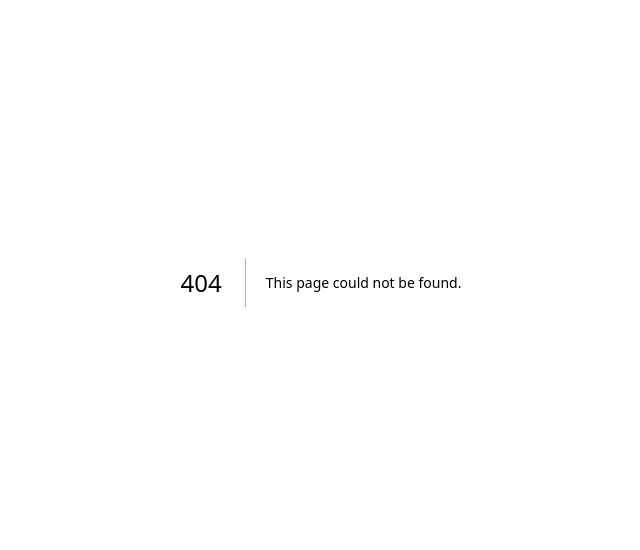
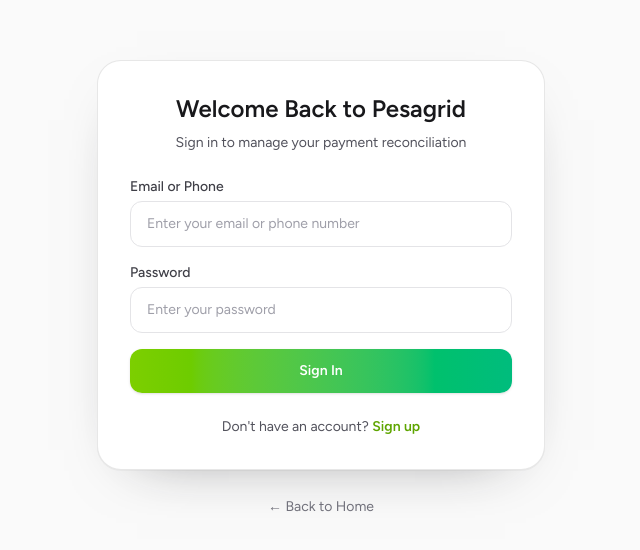
Before and after one commit to eslieh/pesagrid-client, a Next.js app: page /pesagrid/login in a window 1280 px wide. Before the commit this address had no page. Shown: the part 118-668 px from the top of the page, without its empty margins (319-959 px from the left). Built offline with nearby package versions, Linux system fonts and the light colour scheme; no server answers.

Commit message:
feat:integrated the login page with the api client

```diff
--- /dev/null
+++ b/app/pesagrid/Login.js
@@ -0,0 +1,178 @@
+"use client";
+
+import { useState } from "react";
+import { motion } from "framer-motion";
+import Link from "next/link";
+import { login } from "../../lib/Auth";
+import Image from "next/image";
+
+function Card({ className = "", children }) {
+  return (
+    <div
+      className={[
+        "rounded-3xl border border-zinc-900/10 bg-white shadow-[0_1px_0_0_rgba(24,24,27,0.04),0_20px_60px_-40px_rgba(24,24,27,0.55)]",
+        className,
+      ].join(" ")}
+    >
+      {children}
+    </div>
+  );
+}
+
+export default function LoginPage() {
+  const [formData, setFormData] = useState({
+    identifier: "",
+    password: "",
+  });
+  const [isLoading, setIsLoading] = useState(false);
+  const [error, setError] = useState("");
+
+  const handleChange = (e) => {
+    const { name, value } = e.target;
+    setFormData(prev => ({
+      ...prev,
+      [name]: value
+    }));
+    if (error) setError("");
+  };
+
+  const handleSubmit = async (e) => {
+    e.preventDefault();
+    if (!formData.identifier || !formData.password) {
+      setError("Please fill in all fields");
+      return;
+    }
+
+    setIsLoading(true);
+    setError("");
+
+    try {
+      const response = await login(formData);
+      // Handle successful login
+      console.log("Login successful:", response);
+      // You might want to redirect to dashboard here
+      // For now, we'll just log the success
+      window.location.href = "/pesagrid"; // Redirect back to landing page
+    } catch (err) {
+      setError(err.message);
+    } finally {
+      setIsLoading(false);
+    }
+  };
+
+  return (
+    <div className="flex min-h-screen flex-col bg-zinc-50">
+      {/* Background decoration */}
+      <div className="pointer-events-none fixed inset-0 -z-10">
+        <div className="absolute -top-28 left-1/2 h-[28rem] w-[28rem] -translate-x-1/2 rounded-full bg-lime-300/25 blur-3xl" />
+        <div className="absolute -left-24 top-48 h-[22rem] w-[22rem] rounded-full bg-emerald-200/30 blur-3xl" />
+        <div className="absolute -right-24 top-72 h-[22rem] w-[22rem] rounded-full bg-zinc-200/70 blur-3xl" />
+      </div>
+
+      {/* Header */}
+      <header className="sticky top-4 z-20">
+        <div className="mx-auto flex w-full max-w-6xl justify-center px-6">
+          <motion.nav
+            initial={{ opacity: 0, y: -14 }}
+            animate={{ opacity: 1, y: 0 }}
+            transition={{ duration: 0.5, ease: [0.22, 1, 0.36, 1] }}
+            className="flex items-center rounded-full border border-white/65 bg-[linear-gradient(120deg,rgba(255,255,255,0.62),rgba(255,255,255,0.28))] p-1.5 shadow-[0_12px_45px_-22px_rgba(24,24,27,0.52),inset_0_1px_0_rgba(255,255,255,0.6)] backdrop-blur-2xl"
+          >
+          </motion.nav>
+        </div>
+      </header>
+
+      {/* Main Content */}
+      <main className="flex flex-1 items-center justify-center px-6 py-12">
+        <motion.div
+          initial={{ opacity: 0, y: 20 }}
+          animate={{ opacity: 1, y: 0 }}
+          transition={{ duration: 0.5, ease: [0.22, 1, 0.36, 1] }}
+          className="w-full max-w-md"
+        >
+          <Card className="p-8">
+            <div className="mb-6 text-center">
+              <h1 className="text-2xl font-semibold text-zinc-900">Welcome Back to Pesagrid</h1>
+              <p className="mt-2 text-sm text-zinc-600">Sign in to manage your payment reconciliation</p>
+            </div>
+
+            {error && (
+              <motion.div
+                initial={{ opacity: 0, y: -10 }}
+                animate={{ opacity: 1, y: 0 }}
+                className="mb-4 rounded-xl border border-red-200 bg-red-50 p-3"
+              >
+                <p className="text-sm text-red-600">{error}</p>
+              </motion.div>
+            )}
+
+            <form onSubmit={handleSubmit} className="space-y-4">
+              <div>
+                <label htmlFor="identifier" className="block text-sm font-medium text-zinc-700 mb-1">
+                  Email or Phone
+                </label>
+                <input
+                  type="text"
+                  id="identifier"
+                  name="identifier"
+                  value={formData.identifier || ''}
+                  onChange={handleChange}
+                  className="w-full rounded-xl border border-zinc-200 px-4 py-3 text-sm text-zinc-900 placeholder-zinc-400 focus:border-lime-500 focus:outline-none"
+                  placeholder="Enter your email or phone number"
+                  disabled={isLoading}
+                  autoComplete="email"
+                />
+              </div>
+
+              <div>
+                <label htmlFor="password" className="block text-sm font-medium text-zinc-700 mb-1">
+                  Password
+                </label>
+                <input
+                  type="password"
+                  id="password"
+                  name="password"
+                  value={formData.password || ''}
+                  onChange={handleChange}
+                  className="w-full rounded-xl border border-zinc-200 px-4 py-3 text-sm text-zinc-900 placeholder-zinc-400 focus:border-lime-500 focus:outline-none"
+                  placeholder="Enter your password"
+                  disabled={isLoading}
+                  autoComplete="current-password"
+                />
+              </div>
+
+              <button
+                type="submit"
+                disabled={isLoading}
+                className="w-full rounded-xl bg-gradient-to-r from-lime-500 to-emerald-500 px-4 py-3 text-sm font-semibold text-white shadow-sm transition-all hover:from-lime-600 hover:to-emerald-600 disabled:opacity-50 disabled:cursor-not-allowed"
+              >
+                {isLoading ? "Signing in..." : "Sign In"}
+              </button>
+            </form>
+
+            <div className="mt-6 text-center">
+              <p className="text-sm text-zinc-600">
+                Don't have an account?{" "}
+                <Link
+                  href="/pesagrid/register"
+                  className="font-semibold text-lime-600 hover:text-lime-700 focus:outline-none focus:underline"
+                >
+                  Sign up
+                </Link>
+              </p>
+            </div>
+          </Card>
+
+          <div className="mt-6 text-center">
+            <Link
+              href="/pesagrid"
+              className="text-sm text-zinc-500 hover:text-zinc-700 transition-colors"
+            >
+              ← Back to Home
+            </Link>
+          </div>
+        </motion.div>
+      </main>
+    </div>
+  );
+}
--- /dev/null
+++ b/app/pesagrid/login/page.js
@@ -0,0 +1,7 @@
+import LoginPage from "../Login";
+
+export default function Page() {
+  return (
+    <LoginPage/>
+  );
+}
```
